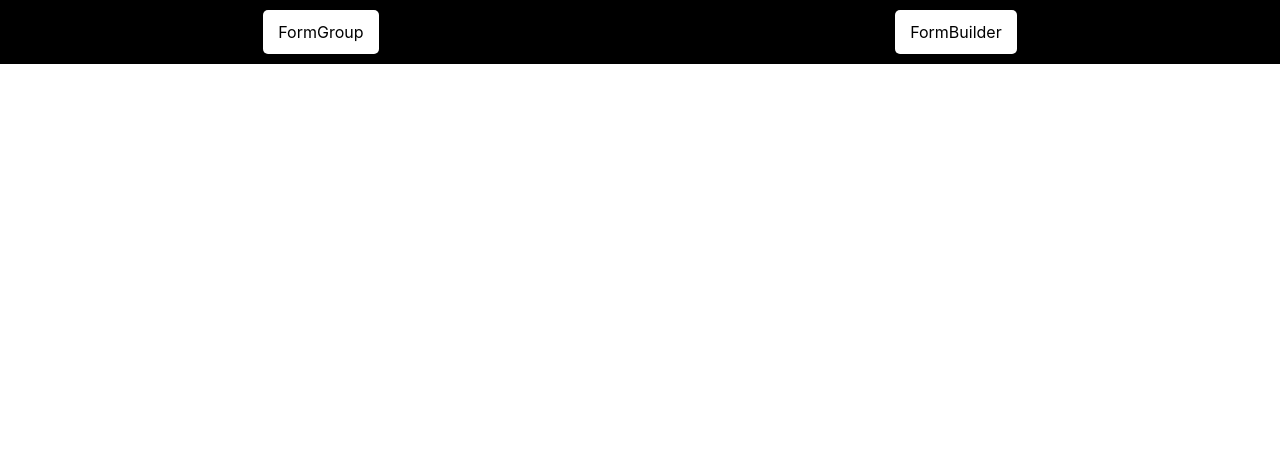
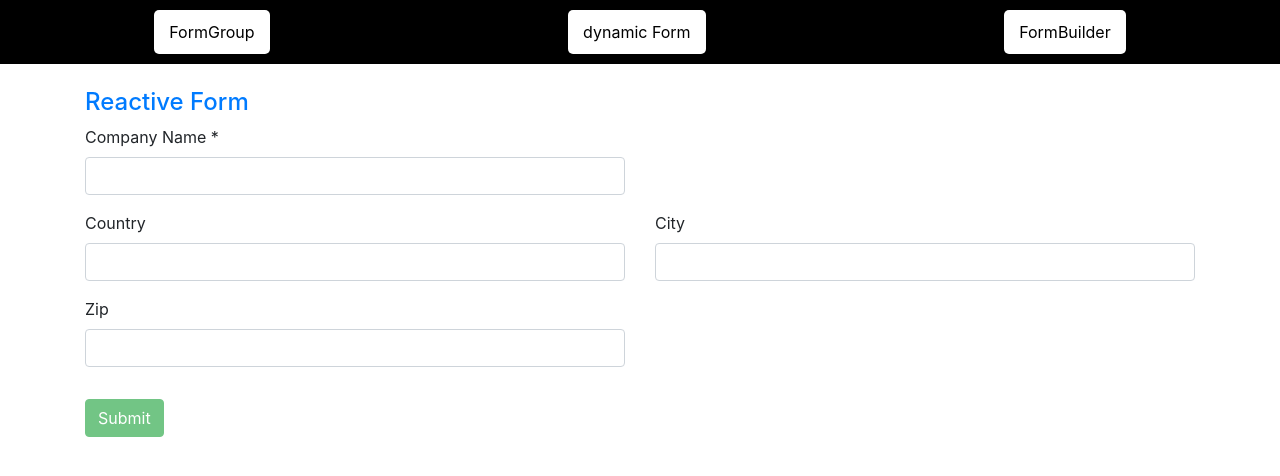
Before and after one commit to an-shubhamrajput/Angular-Tasks, an Angular app: page /dynamic-form in a window 1280 px wide. Before the commit this address led to /. Shown: the top 476 px of the page. Built offline with nearby package versions, Linux system fonts and the light colour scheme.

Commit message:
created Dynamic Form Component

```diff
--- a/src/app/app.component.html
+++ b/src/app/app.component.html
@@ -3,8 +3,8 @@
   <button [routerLink]="['/form-builder']" routerLinkActive="active">Form Builder Page</button>
 </nav> -->
 <nav class="navbar">
-    <button routerLink="/form-group" class="nav-btn">FormGroup</button>
+    <button routerLink="/form-group"   class="nav-btn">FormGroup</button>
+    <button routerLink="/dynamic-form"   class="nav-btn">dynamic Form</button>
     <button routerLink="/form-builder" class="nav-btn">FormBuilder</button>
   </nav>
-
 <router-outlet></router-outlet>
--- a/src/app/app.routes.ts
+++ b/src/app/app.routes.ts
@@ -3,9 +3,12 @@ import { Routes } from '@angular/router';
 import { FormGroupPageComponent } from './form-group-example/form-group-page/form-group-page.component';
 import { FormBuilderPageComponent } from './form-group-example/form-builder-page/form-builder-page.component';
 
-
+import { DynamicFormComponent } from './form-group-example/dynamic-form/dynamic-form.component';
 export const routes: Routes = [
     {path:'',redirectTo:'/form-group',pathMatch:'full'},
     { path: 'form-group', component: FormGroupPageComponent },
     { path: 'form-builder', component: FormBuilderPageComponent },
+    {
+        path:'dynamic-form', component:DynamicFormComponent
+    }
 ];
--- /dev/null
+++ b/src/app/form-group-example/dynamic-form/dynamic-form.component.html
@@ -0,0 +1,33 @@
+<div class="container mt-4">
+    <h4 class="text-primary">Reactive Form</h4>
+    <form [formGroup]="companyData" (ngSubmit)="onSubmit()">
+        <div class="row">
+            <div class="col-md-6 mb-3">
+                <label for="companyName" class="form-label">Company Name *</label>
+                <input type="text" id="companyName" class="form-control" formControlName="companyName">
+                <div *ngIf="companyData.get('companyName')?.invalid && companyData.get('companyName')?.touched" class="text-danger">
+                    This field is required
+                </div>
+            </div>
+        </div>
+        <div formGroupName="address">
+            <div class="row">
+                <div class="col-md-6 mb-3">
+                    <label for="country" class="form-label">Country</label>
+                    <input type="text" id="country" class="form-control" formControlName="country">
+                </div>
+
+                <div class="col-md-6 mb-3">
+                    <label for="city" class="form-label">City</label>
+                    <input type="text" id="city" class="form-control" formControlName="city">
+                </div>
+
+                <div class="col-md-6 mb-3">
+                    <label for="zip" class="form-label">Zip</label>
+                    <input type="text" id="zip" class="form-control" formControlName="zip">
+                </div>
+            </div>
+        </div>
+        <button type="submit" class="btn btn-success mt-3" [disabled]="companyData.invalid">Submit</button>
+    </form>
+</div>
--- /dev/null
+++ b/src/app/form-group-example/dynamic-form/dynamic-form.component.ts
@@ -0,0 +1,36 @@
+import { Component } from '@angular/core';
+import { FormBuilder, FormGroup, ReactiveFormsModule, Validators } from '@angular/forms';
+import { CommonModule } from '@angular/common';
+
+@Component({
+  selector: 'app-dynamic-form',
+  standalone: true,
+  imports: [ReactiveFormsModule, CommonModule],
+  templateUrl: './dynamic-form.component.html',
+  styleUrl: './dynamic-form.component.css'
+})
+export class DynamicFormComponent {
+  companyData: FormGroup;
+
+  constructor(private fb: FormBuilder) {
+    this.companyData = this.fb.group({
+      companyName: ['', Validators.required],
+      address: this.fb.group({
+        country: [''],
+        city: [''],
+        zip: ['']
+      }),
+    });
+  }
+
+  resetForm() {
+    this.companyData.reset();
+  }
+
+  onSubmit() {
+    if (this.companyData.valid) {
+      alert('Form Submitted Successfully!');
+      console.log(this.companyData.value);
+    }
+  }
+}
--- a/src/app/form-group-example/form-builder-page/form-builder-page.component.html
+++ b/src/app/form-group-example/form-builder-page/form-builder-page.component.html
@@ -1,5 +1,5 @@
 <div class="d-flex mt-2 justify-content-center align-items-center vh-100 flex-column">
-    <h2 class="mb-3">Form Builder</h2>
+    <h2 class="mb-3">{{formTitle}}</h2>
     <div class="container p-4 border rounded shadow" style="max-width: 400px; width: 100%;">
       <form [formGroup]="formGroupData" (ngSubmit)="onSubmit()" class="">
         <div class="mb-3">
--- a/src/app/form-group-example/form-builder-page/form-builder-page.component.ts
+++ b/src/app/form-group-example/form-builder-page/form-builder-page.component.ts
@@ -17,6 +17,8 @@ import {
   styleUrls: ['./form-builder-page.component.css'],
 })
 export class FormBuilderPageComponent {
+  private userData:unknown[]| undefined;
+  formTitle = 'Form Builder'
   formGroupData: FormGroup;
 
   constructor(private fb: FormBuilder) {
@@ -46,7 +48,8 @@ export class FormBuilderPageComponent {
       alert('Form Submitted Successfully!');
       console.log(this.formGroupData.value);
       console.log(this.formGroupData)
-      this.formGroupData.reset();
+      this.userData?.push(this.formGroupData.value)
+      localStorage.setItem('form-data',JSON.stringify(this.userData))
     }
   }
 }
--- a/src/app/form-group-example/form-group-page/form-group-page.component.html
+++ b/src/app/form-group-example/form-group-page/form-group-page.component.html
@@ -1,9 +1,7 @@
 <div class="d-flex mt-2 justify-content-center align-items-center vh-100 flex-column">
-  <h2 class="mb-3">Form Group</h2>
+  <h2 class="mb-3">{{formTitle()}}</h2>
   <div class="container p-4 border rounded shadow" style="max-width: 400px; width: 100%;">
     <form [formGroup] = "formGroupData" (ngSubmit)="onSubmit()" class="">
-
-
       <div class="mb-3">
         <label for="fullName" class="form-label">Full Name</label>
         <input type="text" id="fullName" class="form-control w-100" formControlName="fullName">
@@ -31,6 +29,11 @@
       </div>
 
       <div class="mb-3">
+        <label for="date" class="form-label">DOB</label>
+        <input type="date" id="date" class="form-control w-100">
+      </div>
+
+      <div class="mb-3">
         <label for="confirmPassword" class="form-label">Confirm Password</label>
         <input type="password" id="confirmPassword" class="form-control w-100" formControlName="confirmPassword">
         <div *ngIf="formGroupData.hasError('mismatch') && formGroupData.get('confirmPassword')?.touched" class="text-danger">
--- a/src/app/form-group-example/form-group-page/form-group-page.component.ts
+++ b/src/app/form-group-example/form-group-page/form-group-page.component.ts
@@ -1,5 +1,5 @@
 import { CommonModule } from '@angular/common';
-import { Component } from '@angular/core';
+import { Component, signal } from '@angular/core';
 import { FormGroup, FormControl, ReactiveFormsModule, Validators, AbstractControl, ValidationErrors} from '@angular/forms';
 @Component({
   selector: 'app-form-group-page',
@@ -9,7 +9,9 @@ import { FormGroup, FormControl, ReactiveFormsModule, Validators, AbstractContro
   styleUrls: ['./form-group-page.component.css'],
 })
 
+
 export class FormGroupPageComponent {
+  formTitle = signal('Form Group');
 formGroupData = new FormGroup({
         fullName: new FormControl('', Validators.required),
         username: new FormControl('', [Validators.required, Validators.minLength(6)]),
@@ -17,6 +19,7 @@ formGroupData = new FormGroup({
         password: new FormControl('', [Validators.required, Validators.minLength(8)]),
         confirmPassword: new FormControl('', Validators.required),
         acceptTerms: new FormControl(false, Validators.requiredTrue),
+        dateDate: new FormControl(new Date().toISOString(),Validators.required)
       },{ validators: this.passwordMatchValidator })
 
   passwordMatchValidator(control: AbstractControl): ValidationErrors | null {
@@ -32,7 +35,9 @@ formGroupData = new FormGroup({
     if (this.formGroupData.valid) {
       alert('Form Submitted Successfully!');
       console.log(this.formGroupData);
-      this.formGroupData.reset();
+      localStorage.setItem('form-data',JSON.stringify(this.formGroupData.value))
     }
   }
+
+
 }
```
Also changed, not shown: src/app/app.component.ts (+6 -3 lines), src/app/form-group-example/dynamic-form/dynamic-form.component.css (added), 1 other file (tests, documents, lock files or other folders).
